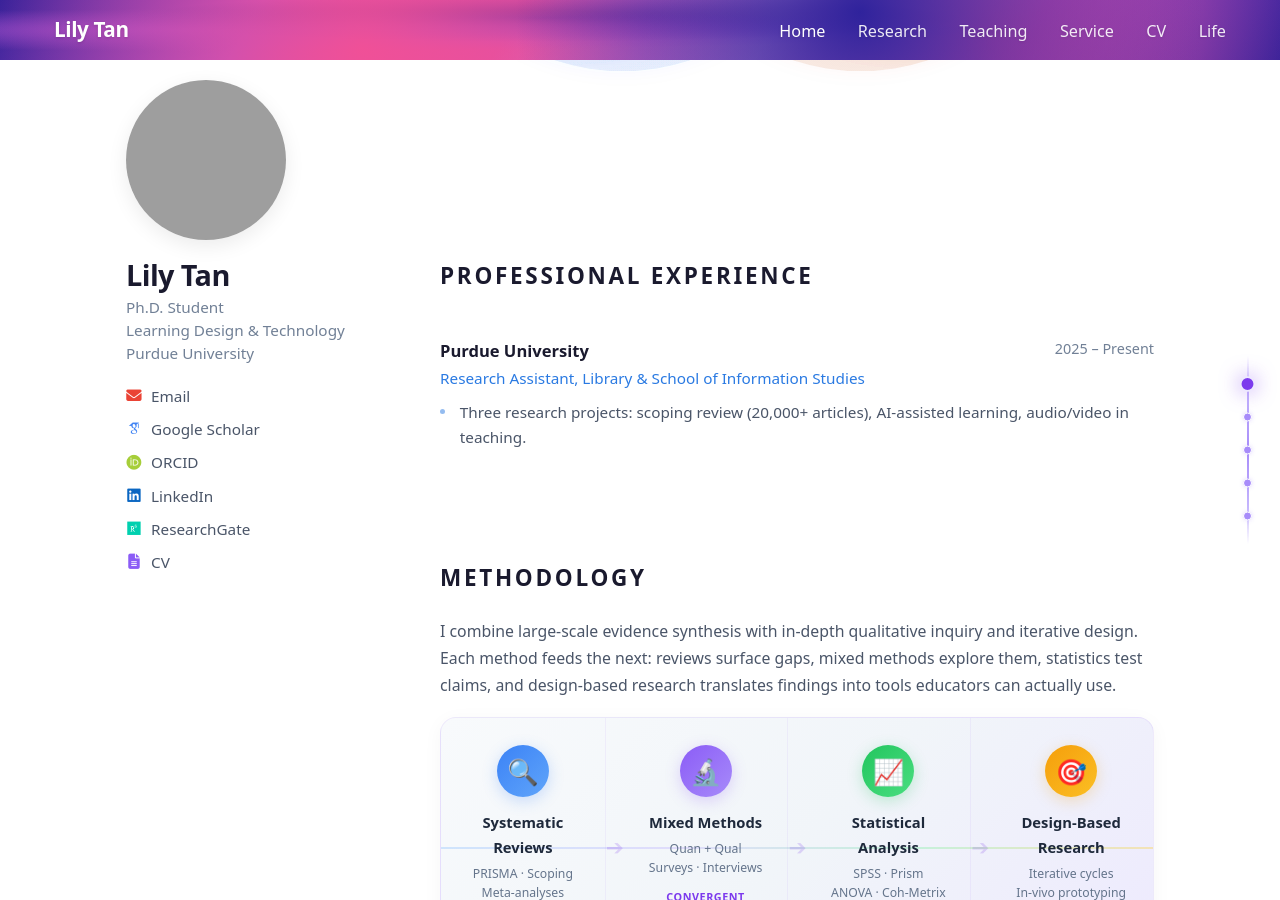
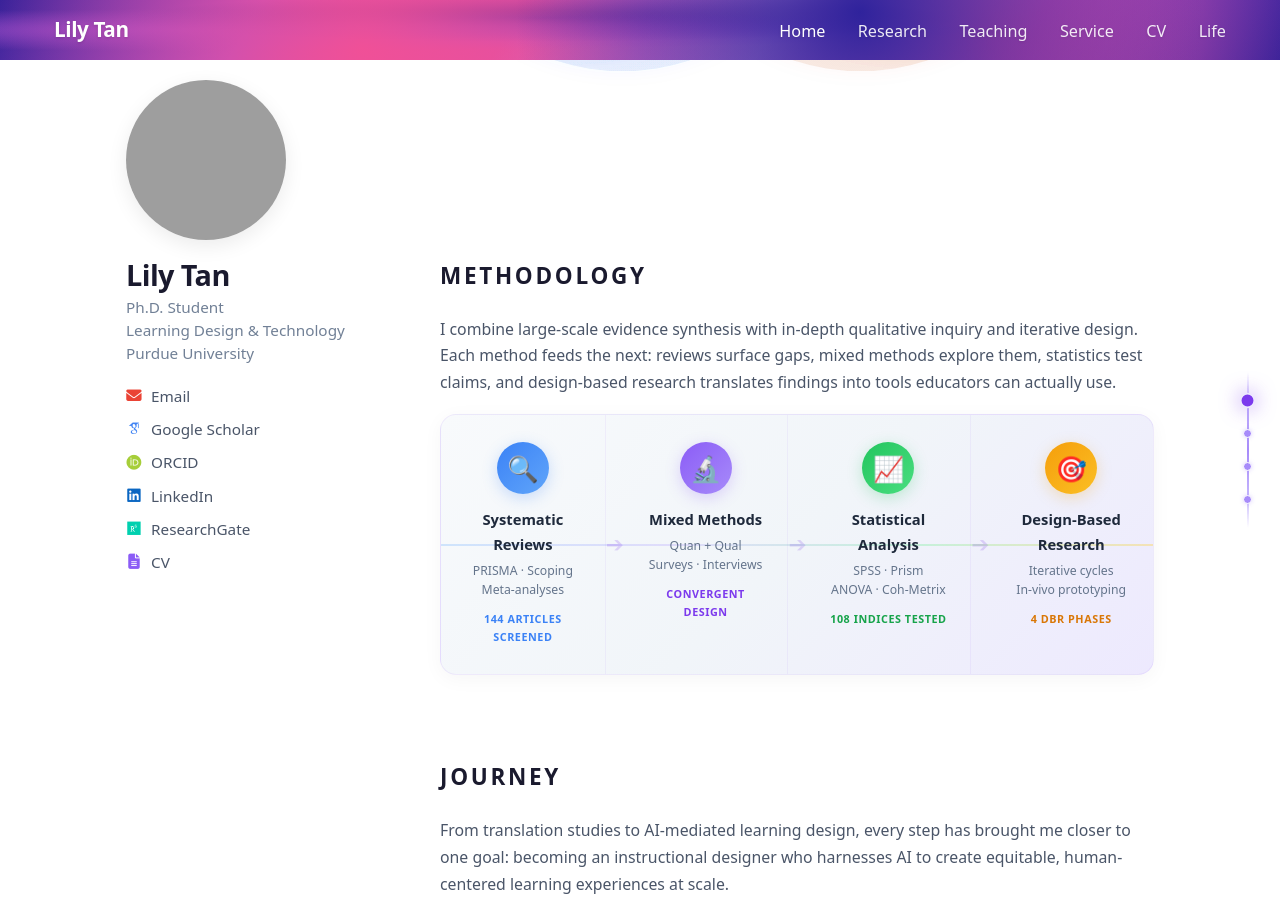
Before and after one commit to YalingTan678/YalingTan678.github.io, a Jekyll site: the page built from index.md, in a window 1280 px wide and 900 px high, scrolled down 752 px. Built offline with Jekyll 4.4.1, drawn with Linux system fonts in a browser that asks for light colours; some web fonts are replaced; a script bundle is joined from its source files by our own code; library files that are not in the unit come from our copies.

Commit message:
Move Research Assistant to Service page with full CV details
- Remove Professional Experience section from homepage
- Add Purdue RA entry at bottom of Service & Leadership page
- Include detailed bullets: scoping review, AI-assisted learning, statistical analysis

Co-Authored-By: Claude Opus 4.6 (1M context) <noreply@anthropic.com>

```diff
--- a/index.md
+++ b/index.md
@@ -354,23 +354,6 @@ author_profile: false
   </script>
 </section>
 
-<!-- ========== EXPERIENCE ========== -->
-<section class="lt-section lt-fade-in">
-  <h2 class="lt-section__title">Professional Experience</h2>
-  <div class="lt-exp__item">
-    <div class="lt-exp__header">
-      <div>
-        <div class="lt-exp__org">Purdue University</div>
-        <div class="lt-exp__role">Research Assistant, Library &amp; School of Information Studies</div>
-      </div>
-      <div class="lt-exp__date-loc"><span>2025 &ndash; Present</span></div>
-    </div>
-    <ul class="lt-exp__bullets">
-      <li>Three research projects: scoping review (20,000+ articles), AI-assisted learning, audio/video in teaching.</li>
-    </ul>
-  </div>
-</section>
-
 <!-- ========== METHODOLOGY (interactive pipeline) ========== -->
 <section class="lt-section lt-fade-in">
   <h2 class="lt-section__title">Methodology</h2>
```
Also changed, not shown: _pages/service.md (+17 -0 lines).
